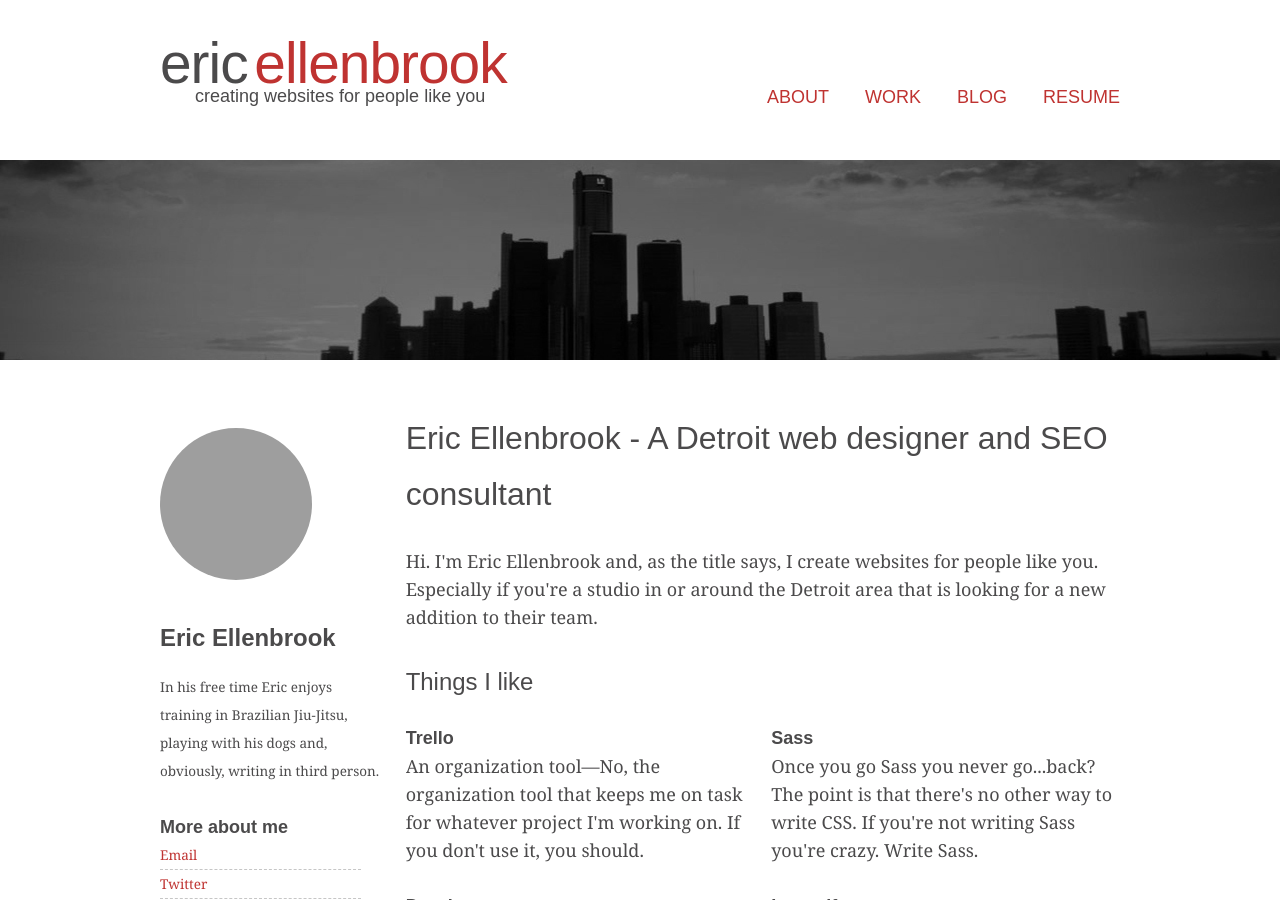
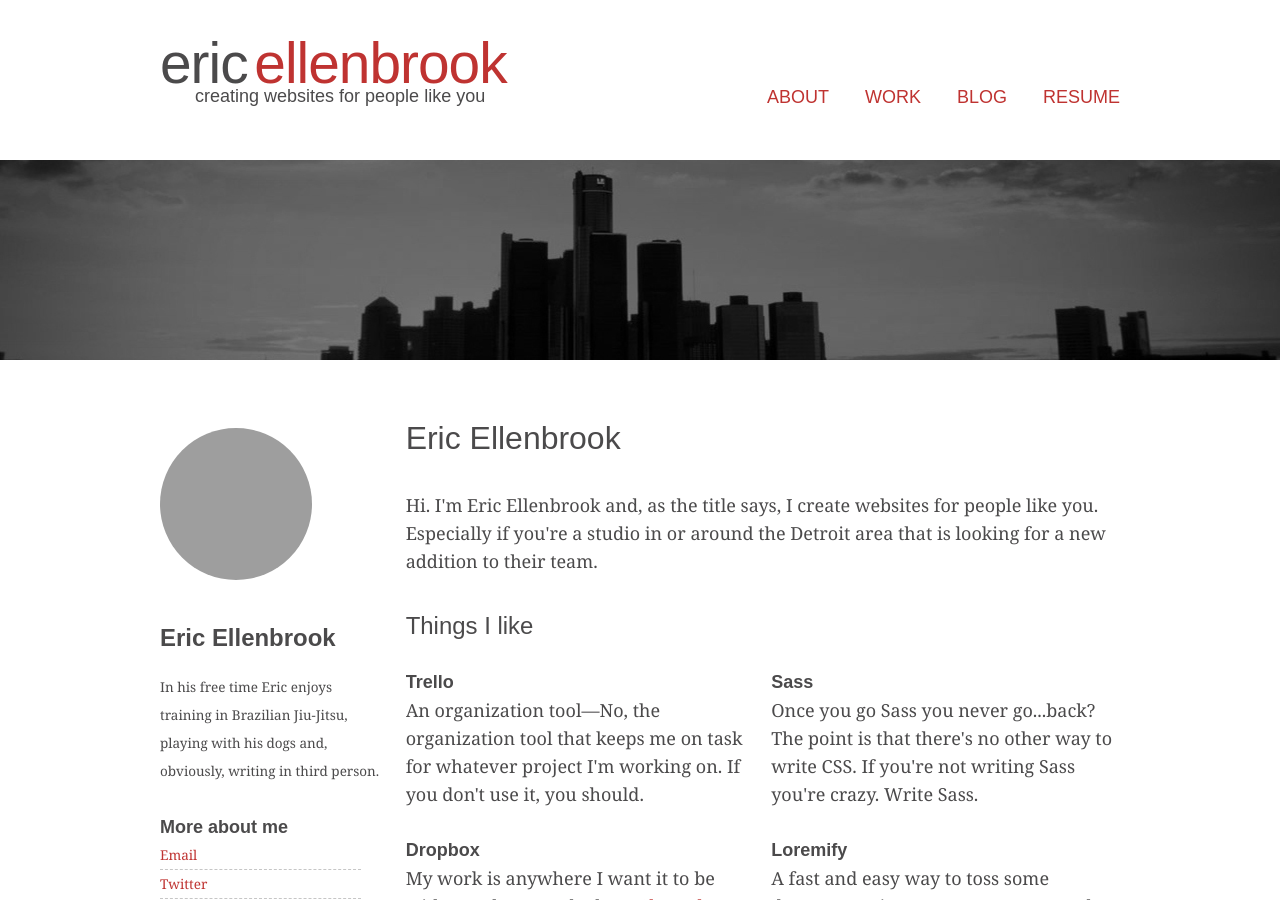
Before and after one commit to ellenbrook/ellenbrook.github.io, a Jekyll site: the page built from index.html, in a window 1280 px wide and 900 px high. Built offline with Jekyll 4.4.1, drawn with Linux system fonts in a browser that asks for light colours; some web fonts are replaced; grey boxes are pictures that could not be loaded.

Commit message:
kant typee

```diff
--- a/_includes/about.html
+++ b/_includes/about.html
@@ -1,4 +1,4 @@
 <section class="about-section">
-	<h2>{{ page.title }}</h2>
+	<h2>{{ page.link-title }}</h2>
 	{{ content }}
 </section>
--- a/index.html
+++ b/index.html
@@ -1,6 +1,7 @@
 ---
 layout: default
 title: Eric Ellenbrook - A Detroit web designer and SEO consultant
+link-title: Eric Ellenbrook
 description: Eric Ellenbrook is a Detroit web designer and Detroit SEO consultant. If you're looking to increase conversions or your site rank then he's your guy.
 ---
 <p>Hi. I'm Eric Ellenbrook and, as the title says, I create websites for people like you. Especially if you're a studio in or around the Detroit area that is looking for a new addition to their team.</p>
```
